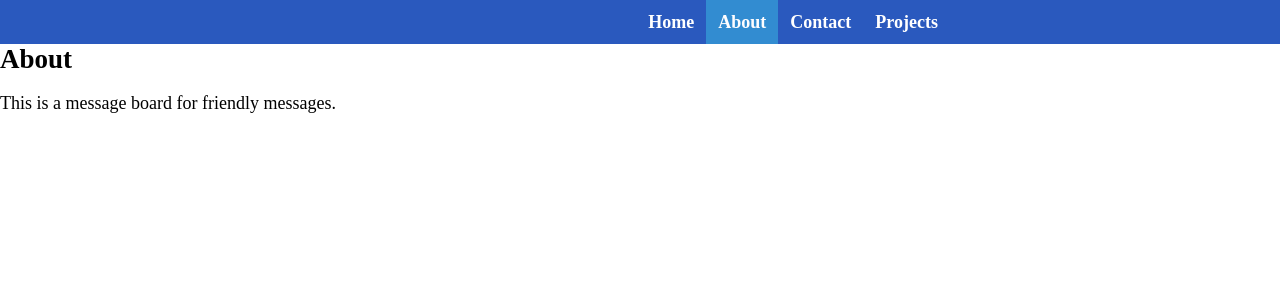
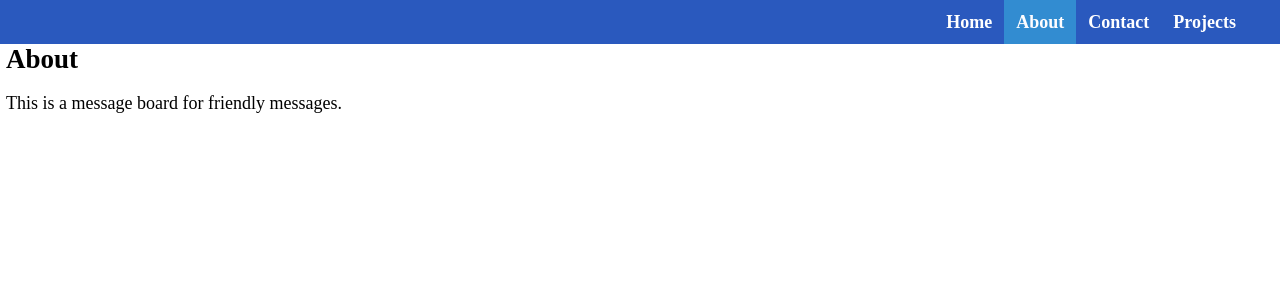
Before and after one commit to Lithe-exe/jhu_software_concepts, a Flask app: page /about in a window 1280 px wide; the page is wider, and only the part inside the window is pictured. Shown: the top 300 px of that part. Run offline with Flask 3, Linux system fonts and the light colour scheme.

Commit message:
Fixed Nav Bar alignment
It is now dynamic and txt files are more accurate. Fixed text reading on all size tabs. One more check left before full submission

```diff
--- a/module_1/board/static/styles.css
+++ b/module_1/board/static/styles.css
@@ -1,6 +1,5 @@
 /* general */
 * { box-sizing: border-box; }
-
 
 
 body {
@@ -9,6 +8,9 @@ body {
   margin: 0;
 }
 
+main{
+    margin-left:6px;
+}
 /* top nav bar */
 .navbar {
   background: #2a59be;         /* blue bar */
@@ -18,9 +20,9 @@ body {
 }
 
 .nav-inner {
-  max-width: 1000px;
+  width: 100%;
   margin: 0 auto;
-  padding: 0 950px;
+  padding: 0 32px;
   display: flex;
   justify-content: flex-end;
 }
@@ -33,7 +35,7 @@ body {
   gap: 0px;
 }
 
-.nav-links a {margin-left: auto;
+.nav-links a {
   color: white;
   padding: 0 12px;
   display: flex;
--- a/module_1/board/templates/pages/about.html
+++ b/module_1/board/templates/pages/about.html
@@ -1,9 +1,7 @@
 {% extends 'base.html' %}
-
-{% block header %}
-  <h1>{% block title %}About{% endblock title %}</h1>
-{% endblock header %}
+{% block title %}About{% endblock title %}
 
 {% block content %}
-  <p> This is a message board for friendly messages.</p>
+   <h1>About</h1>
+   <p> This is a message board for friendly messages.</p>
 {% endblock content %}
--- a/module_1/board/templates/pages/contact.html
+++ b/module_1/board/templates/pages/contact.html
@@ -1,10 +1,9 @@
 {% extends 'base.html' %}
+{% block title %}Contact{% endblock title %}
 
-{% block header %}
-  <h1>{% block title %}Contact{% endblock title %}</h1>
-{% endblock header %}
 
 {% block content %}
+  <h1>Contact</h1>
   <p>My student email is Sjacob60@jhu.edu</p>
   <p>You can also reach me via LinkedIn: <a href="https://www.linkedin.com/in/sultan-jacobs/">Sultan Jacobs</a></p>
 {% endblock content %}
--- a/module_1/board/templates/pages/projects.html
+++ b/module_1/board/templates/pages/projects.html
@@ -1,10 +1,8 @@
 {% extends 'base.html' %}
-
-{% block header %}
-  <h1>{% block title %}Projects{% endblock title %}</h1>
-{% endblock header %}
+{% block title %}Projects{% endblock title %}
 
 {% block content %}
+    <h1>Projects</h1>
     <p>Here are some of my projects:</p>
     <h2>Personal Website</h2>
     <p> This was the first project for a Modern Software Course I had taken. It is a professional website created using html,css,python & Flask: <a href="https://github.com/Lithe-exe/jhu_software_concepts#">GitHub Repository for Module 1 Projects</a></p>
--- a/requirments.txt
+++ b/requirments.txt
@@ -1,2 +1,2 @@
 You need these in order for this to work:
-Flask, python interpreter,html interpreter & css interpreter
+Flask 3.0+, python 3.10+ interpreter,html interpreter & css interpreter
```
